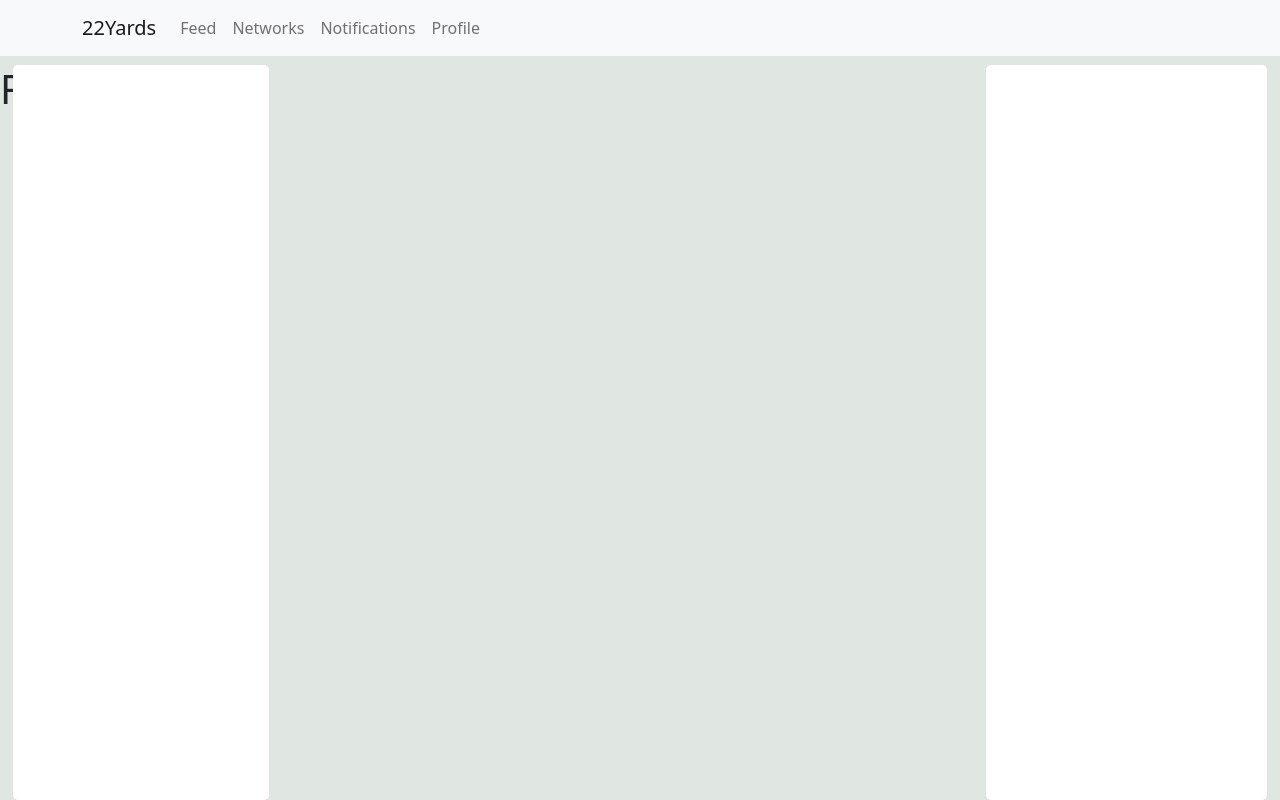
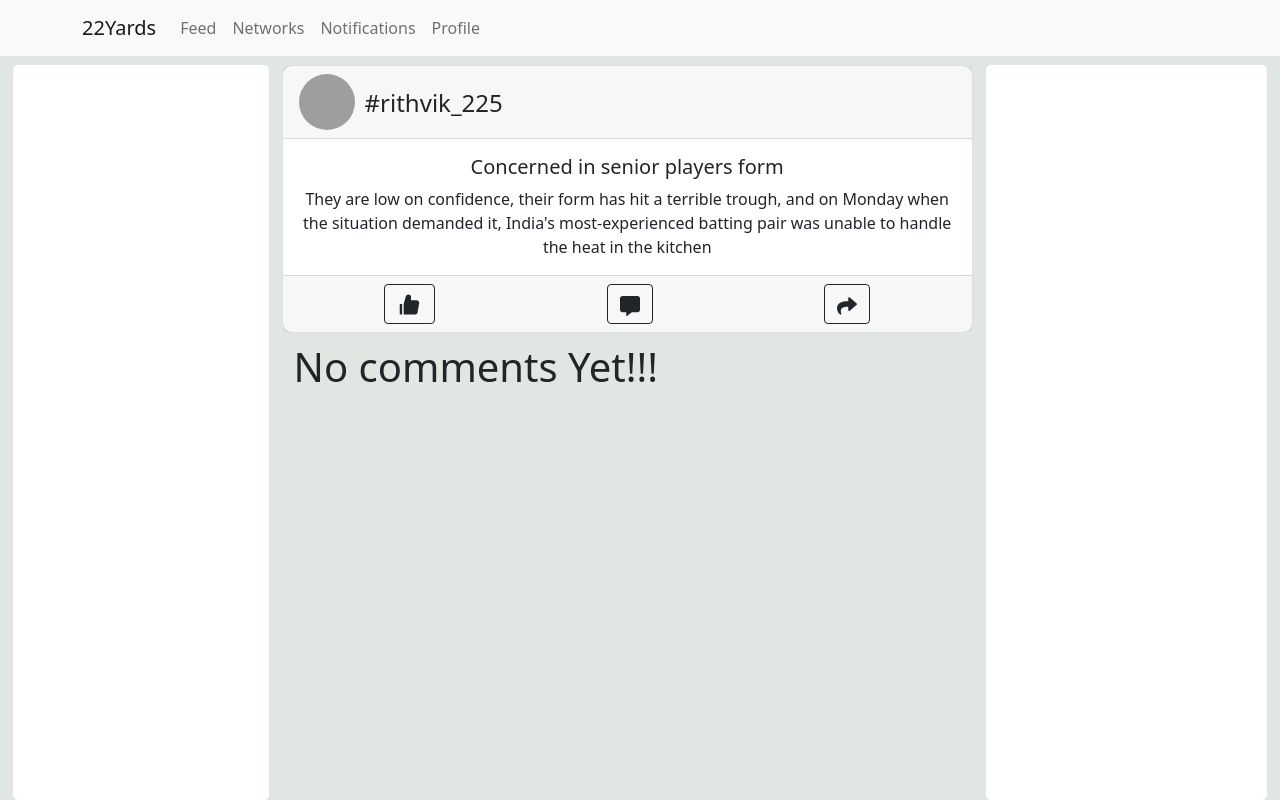
Before and after one commit to Rithvik89/project2022, a React (Create React App) app in the folder 22yards/: page /feed/1 in a window 1280 px wide. Built offline with nearby package versions, Linux system fonts and the light colour scheme; grey boxes are pictures that could not be loaded.

Commit message:
VR.9.1.0 Done with MAking dynamic routing for posts

```diff
--- /dev/null
+++ b/22yards/src/Components/Feed/FeedBody/CommentSection.js
@@ -0,0 +1,5 @@
+function CommentSection(){
+   return <h1>No comments Yet!!!</h1>
+}
+
+export default CommentSection
--- /dev/null
+++ b/22yards/src/Components/Feed/FeedBody/index.css
@@ -0,0 +1,34 @@
+@media (min-width:1021px){
+    .feed-comment-mid-section{
+        display:flex;
+        flex-direction: column;
+        margin-left:22%;
+        margin-right:24%;
+        height:calc(100vh - 69px);
+        overflow-y:scroll;
+    }
+}
+@media (min-width:650px) and (max-width:1020px){
+    .feed-comment-mid-section{
+        display:flex;
+        flex-direction: column;
+        margin-left:32%;
+        margin-right:1%;
+        height:calc(100vh - 69px);
+        overflow-y:scroll;
+    }
+}
+@media (max-width:649px){
+    .feed-comment-mid-section{
+        display:flex;
+        margin-left: 0.5%;
+        margin-right:0.5%;
+        flex-direction: column;
+        height:calc(100vh - 69px);
+        overflow-y:scroll;
+    }
+}
+
+.feed-comment-mid-section::-webkit-scrollbar {
+    display: none;
+}
--- a/22yards/src/Components/Feed/FeedBody/index.js
+++ b/22yards/src/Components/Feed/FeedBody/index.js
@@ -1,8 +1,60 @@
+import {Card,Button,Container} from 'react-bootstrap'
+import {Link, useParams} from 'react-router-dom'
+import 'bootstrap/dist/css/bootstrap.min.css';
+import { AiFillLike } from "react-icons/ai";
+import { FaShare } from "react-icons/fa";
+import Comment from '../Comment';
+import CommentSection from './CommentSection';
+import './index.css'
 
 function FeedBody(){
+
+   const {id}=useParams()
+
+    var height;
+    height = Math.floor(Math.random()*(400)+100);
+    console.log(height);
+
+    var link = "https://picsum.photos/"+height+"/"+height;
+    console.log(link)
+    const postDetails={
+      'id':id,
+      'user':`#rithvik_${height}`,
+      'content':" They are low on confidence, their form has hit a terrible trough, and on Monday when the situation demanded it, India's most-experienced batting pair was unable to handle the heat in the kitchen",
+      'link':link
+    }
+
     return(
-        <div>
-            <h1>Feed Body</h1>
+        <div className='feed-comment-mid-section'>
+            <Card className="text-center feed-cards">
+
+                    <Card.Header>
+                        <div className="feed-content-card-header">
+                            <Card.Img variant="top" src={link}  className='feed-main-card-img'/>
+                            <h4 className='feed-content-user-handle'>{postDetails.user}</h4>
+                        </div>
+                    </Card.Header>
+
+                        <Card.Body>
+                            <Card.Title>Concerned in senior players form</Card.Title>
+                            <Card.Text>
+                                {postDetails.content}
+                            </Card.Text>
+                        </Card.Body>
+
+                    <Card.Footer className="text-muted">
+                    <div className="feed-content-metadata">
+                        <Button variant="outline-dark"> <AiFillLike fontSize="25px"/></Button>
+                        <Comment postDetails={postDetails}/>
+                        <Button variant="outline-dark"> <FaShare fontSize="20px"/></Button>
+                    </div>
+                    </Card.Footer>
+
+                </Card>
+
+               <Container>
+                   <CommentSection/>
+               </Container>
         </div>
     )
 }
```
